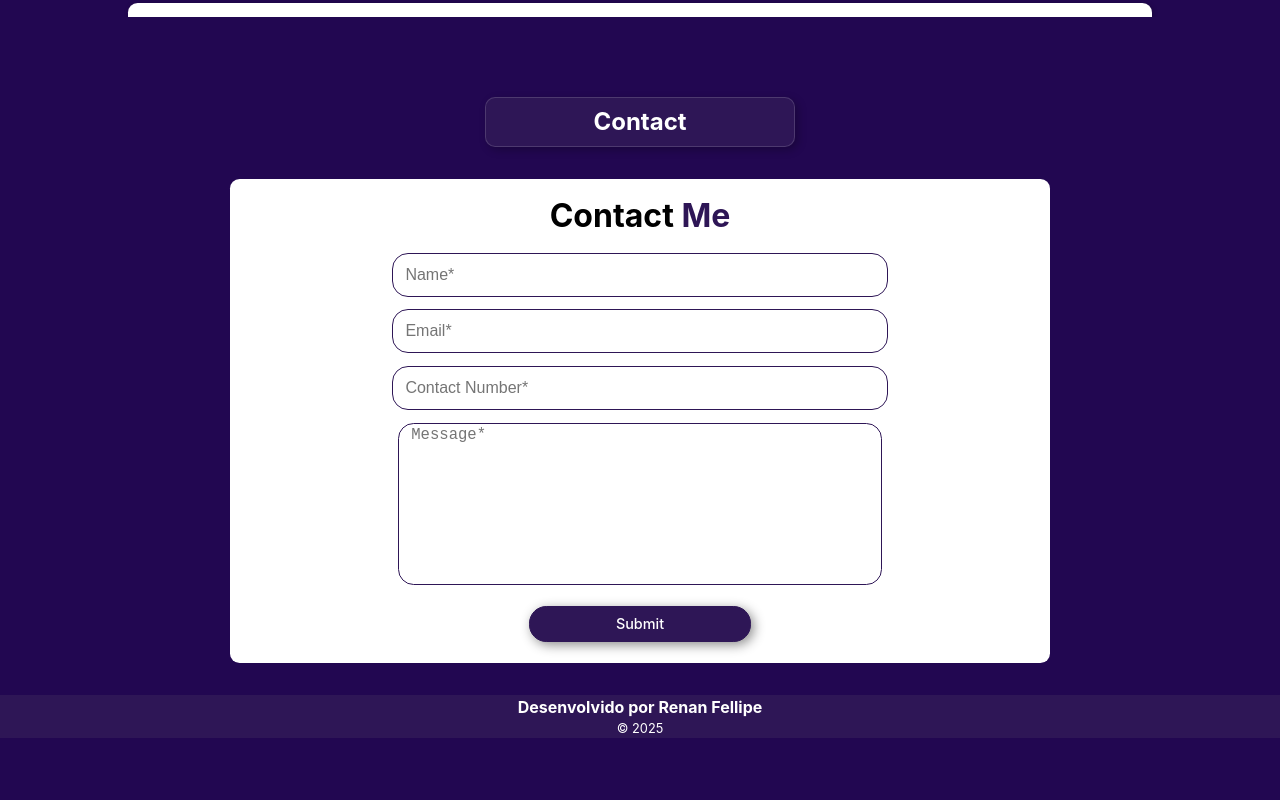
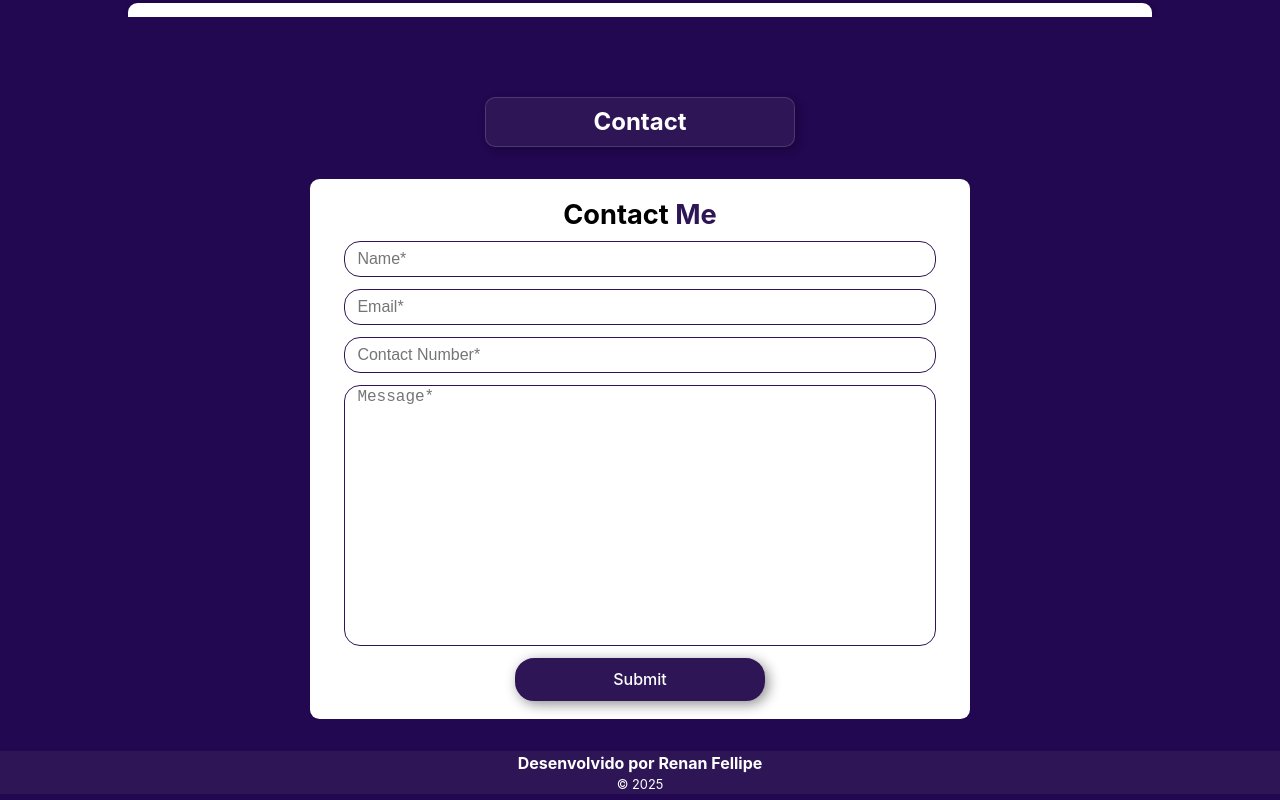
Before and after one commit to Xounder/portfolio, a React (Vite) app: page /scroll in a window 1280 px wide. Shown: the part 2492-3292 px from the top of the page. Before the commit the page ends 3235 px from the top, so only its background shows below. Built offline with nearby package versions, Linux system fonts and the light colour scheme.

Commit message:
fixed responsivity contact-form component

```diff
--- a/src/components/ContactForm/ContactForm.css
+++ b/src/components/ContactForm/ContactForm.css
@@ -5,15 +5,16 @@
     align-items: center;
     background-color: white;
     border-radius: 0.6em;
+    padding: 10px;
     margin: auto;
-    height: 100%;
-    max-height: 40em;
-
+    width: 20rem;
+    max-width: 90%;
 }
 
 .contact-form h2 {
     text-align: center;
     margin: 0.4em 0;
+    font-size: clamp(1.5em, 2vh, 2em);
 }
 
 .contact-form h2 span {
@@ -25,38 +26,34 @@
     flex-direction: column;
     justify-content: center;
     align-items: center;
+    width: 100%;
+    gap: clamp(0.1rem, 1.5vh, 0.8rem);
+    padding-bottom: 0.5em;
+    flex: 1;
 }
 
-.contact-form form input, textarea {
+.contact-form form input {
+    height: clamp(1.8rem, 4vh, 3rem);
+}
+
+.contact-form form input,
+.contact-form form textarea {
     border-radius: 1em;
-    border: 0.06em solid var(--secondary-color);
+    border: 1px solid var(--secondary-color);
     padding-left: 0.8em;
-    font-size: 1em;
+    font-size: clamp(1.2rem, 1vh, 3rem);
     color: var(--secondary-color);
+    width: 90%;
 }
 
 .contact-form form textarea {
     resize: none;
-    font-size: 1.2em;
+    height: 6.25em;
+    flex: 1;
 }
 
 .contact-form form textarea::-webkit-scrollbar {
     display: none;
-}
-
-.contact-form form {
-    gap: 0.8em;
-    margin-bottom: 1.3em;
-}
-
-.contact-form form input, textarea {
-    width: 16.8em;
-    height: 2.5em;
-}
-
-.contact-form form textarea {
-    height: 6.25em;
-    margin-bottom: 0.5em;
 }
 
 .contact-form form button {
@@ -89,26 +86,21 @@
 
 @media screen and (max-width: 600px) {
     .contact-form {
-        min-width: 22.5em;
-        max-width: 22.5em;
-    }
-
-    .contact-form h2 {
-        font-size: 2em;
+        height: 30rem;
+        max-height: 70vh;
     }
 }
 
 @media screen and (min-width: 600px) {
     .contact-form {
-        width: 80%;
+        width: 40rem;
+        max-width: 80%;
+        height: 40rem;
+        max-height: 70vh;
     }
 
     .contact-form h2 {
-        font-size: 2em;
-    }
-
-    .contact-form form input, textarea {
-        width: 24em;
+        font-size: 2.2em;
     }
 
     .contact-form form textarea {
@@ -117,51 +109,78 @@
 }
 
 @media screen and (max-width: 1000px) and (orientation: landscape) {
-    .contact-form h2 {
-        font-size: 1.5em;
+    .contact-form {
+        width: 60rem;
+        max-width: 90%;
+        height: 60vh;
     }
 
-    .contact-form form input, textarea {
-        height: 1.8em;
+    .contact-form h2 {
+        font-size: clamp(1.2rem, 5vh, 1.5em);
+        margin: clamp(0.1rem, 1vh, 0.2rem);
+    }
+    .contact-form form input,
+    .contact-form form textarea {
+        font-size: clamp(0.5rem, 3vh, 1.2rem);
+    }
+
+    .contact-form form input {
+        height: clamp(1rem, 5vh, 3rem);
     }
 
     .contact-form form textarea {
-        height: 2em;
+        height: clamp(1rem, 10vh, 5rem);
     }
 
     .contact-form form button {
-        font-size: 0.7em;
+        font-size: clamp(0.6rem, 2vh, 2rem);
     }
 }
 
 @media screen and (min-width: 1024px) {
     .contact-form {
-        max-width: 55em;
+        max-height: 65vh;
     }
-    .contact-form form input, textarea {
-        width: 30em;
+
+    .contact-form h2 {
+        font-size: clamp(1.7rem, 2vh, 2.5rem);
+        margin: 0.2em 0;
+    }
+
+    .contact-form form input,
+    .contact-form form textarea {
+        font-size: clamp(1rem, 1vh, 2rem);
+    }
+
+    .contact-form form input {
+        height: clamp(2rem, 2vh, 2.5rem);
     }
 
     .contact-form form textarea {
-        height: 10em;
+        height: clamp(2rem, 8vh, 20rem)
+    }
+
+    .contact-form form button {
+        font-size: clamp(0.8rem, 2vh, 1.2rem);
     }
 }
 
 @media screen and (min-width: 1440px) {
-    .contact-form {
-        width: 60%;
+    .contact-form h2 {
+        font-size: clamp(1.5rem, 2vh, 2.5rem);
+        margin: 0.2em 0;
     }
 
-    .contact-form form input, textarea {
-        height: 3em;
+    .contact-form form input {
+        height: clamp(2rem, 2vh, 2.5rem);
     }
 
     .contact-form form textarea {
-        height: 12em;
+        height: clamp(1.2rem, 12vh, 15rem);
     }
 
     .contact-form form button {
-        padding: 0.7em 7em;
-        font-size: 1.1em;
+        font-size: clamp(1rem, 1.5vh, 1rem);
     }
+
 }
```
